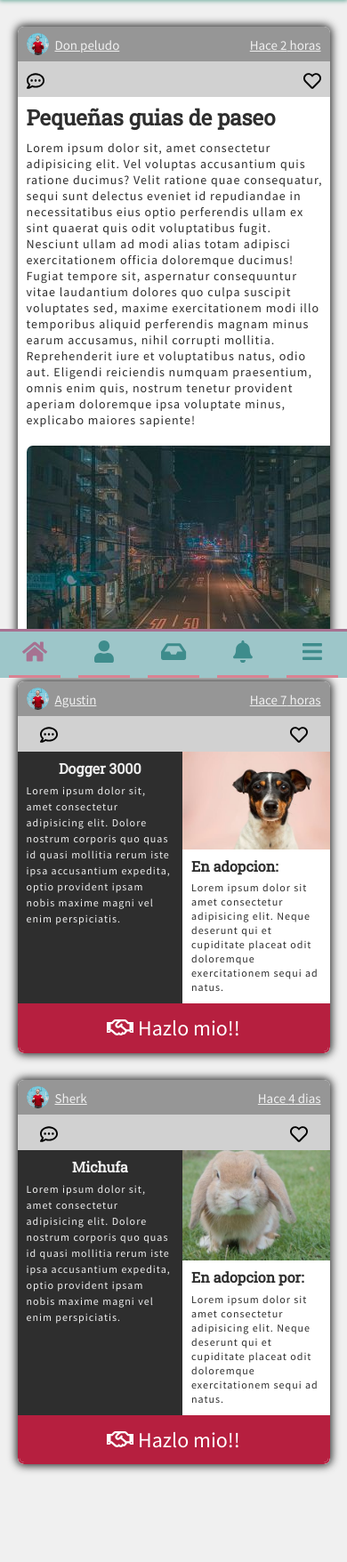
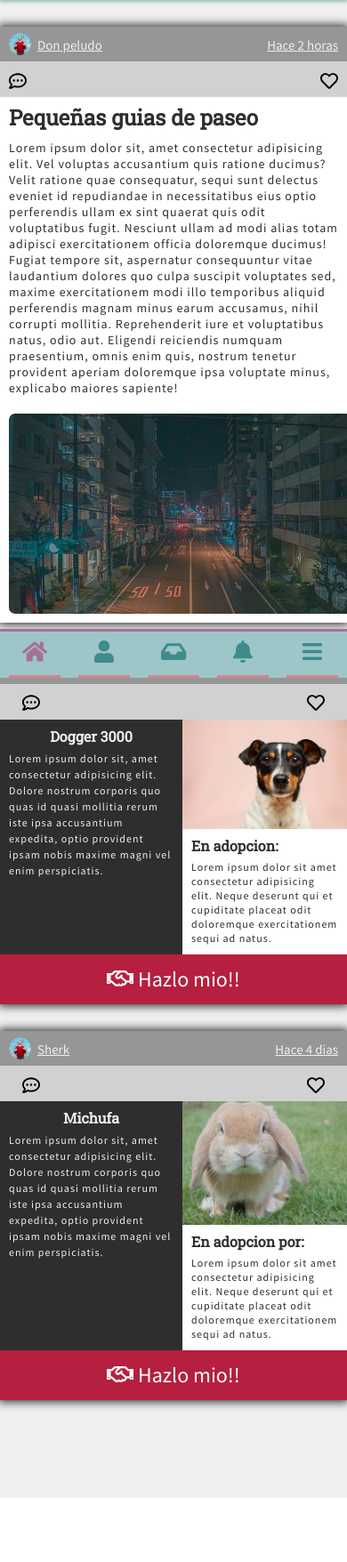
Before and after one commit to AngelKero/aCanem, a PHP site: page / in a window 390 px wide. Shown: the part 86-1842 px from the top of the page at 89% size. After the commit the page ends 1770 px from the top, so only its background shows below. Run offline with PHP 8.4, Linux system fonts and the light colour scheme; some libraries are stand-ins or nearby versions.

Commit message:
Se corrigieron los tamaños y border en dispositivos extra pequeños

```diff
--- a/sass/_sizeSmall.sass
+++ b/sass/_sizeSmall.sass
@@ -40,3 +40,16 @@
                                         vertical-align: top
                         .type-adopt
                             width: 100%
+
+@media screen and ( max-width: 576px )
+    body
+        main
+            .main-of-page
+                .articles
+                    width: 100%
+                    .group-articles
+                        .type-sharing,.type-adopt
+                            border-radius: 0px
+                            .get-pet
+                                border-bottom-left-radius: 0px
+                                border-bottom-right-radius: 0px
--- a/sass/master.css
+++ b/sass/master.css
@@ -767,4 +767,17 @@ body main .main-of-page .articles .group-articles .type-adopt .get-pet:hover a {
     width: 100%;
   }
 }
+
+@media screen and (max-width: 576px) {
+  body main .main-of-page .articles {
+    width: 100%;
+  }
+  body main .main-of-page .articles .group-articles .type-sharing, body main .main-of-page .articles .group-articles .type-adopt {
+    border-radius: 0px;
+  }
+  body main .main-of-page .articles .group-articles .type-sharing .get-pet, body main .main-of-page .articles .group-articles .type-adopt .get-pet {
+    border-bottom-left-radius: 0px;
+    border-bottom-right-radius: 0px;
+  }
+}
 /*# sourceMappingURL=master.css.map */
```
Also changed, not shown: 1 other file.
